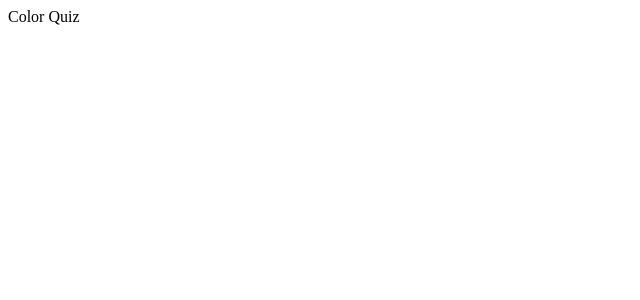
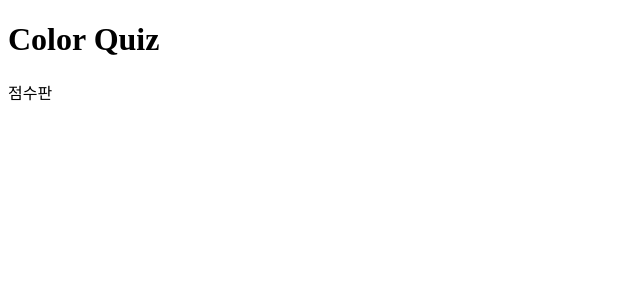
Before and after one commit to lazy-sky/color-quiz, a React (Create React App) app: page / in a window 1280 px wide. Shown: the top 300 px of the page, without its empty margins (0-640 px from the left). Built offline with nearby package versions, Linux system fonts and the light colour scheme; the HTML template or start-up script is replaced by a standard one.

Commit message:
feat: Make ScoreBoard

```diff
--- a/src/App.tsx
+++ b/src/App.tsx
@@ -1,10 +1,11 @@
-import React from 'react';
+import ScoreBoard from './components/ScoreBoard';
 
 function App() {
   return (
-    <div>
-      Color Quiz
-    </div>
+    <>
+      <h1>Color Quiz</h1>
+      <ScoreBoard />
+    </>
   );
 }
 
--- /dev/null
+++ b/src/components/ScoreBoard.tsx
@@ -0,0 +1,9 @@
+function ScoreBoard() {
+  return (
+    <>
+      점수판
+    </>
+  )
+}
+
+export default ScoreBoard;
```
